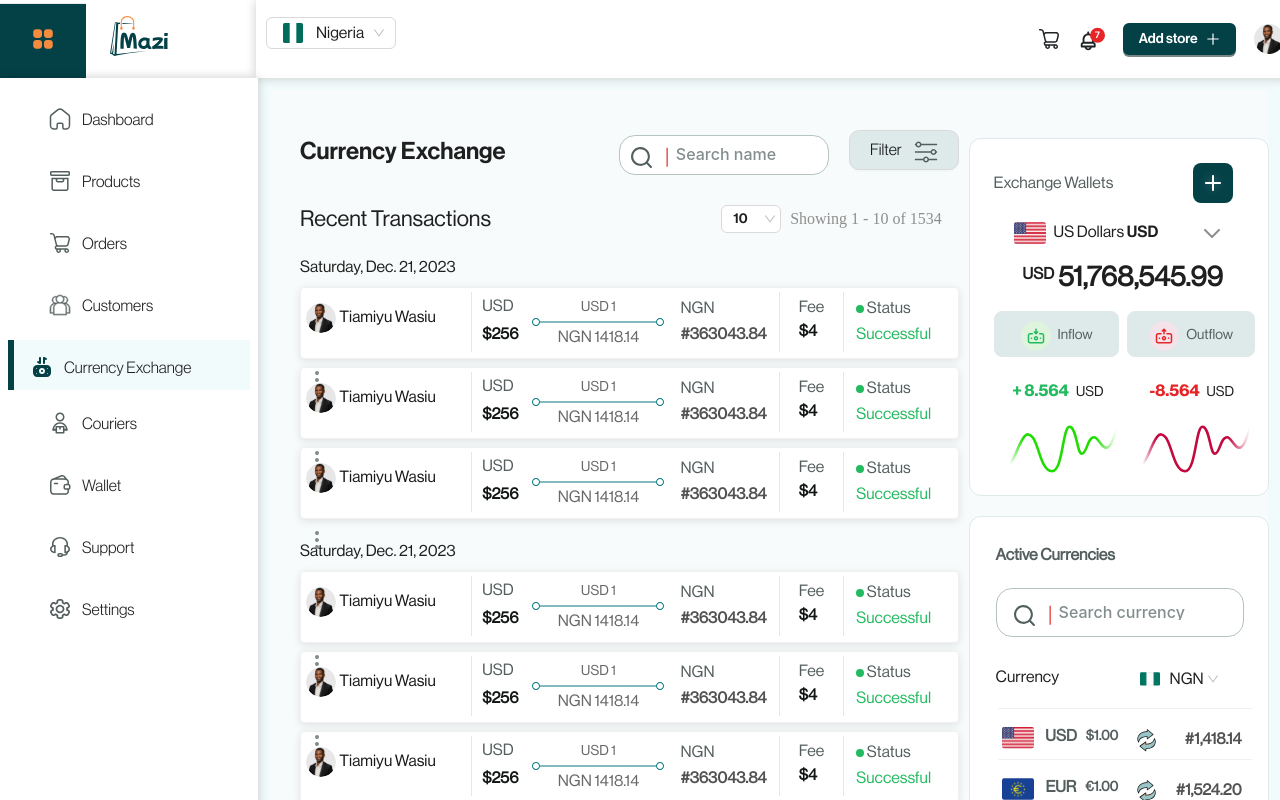
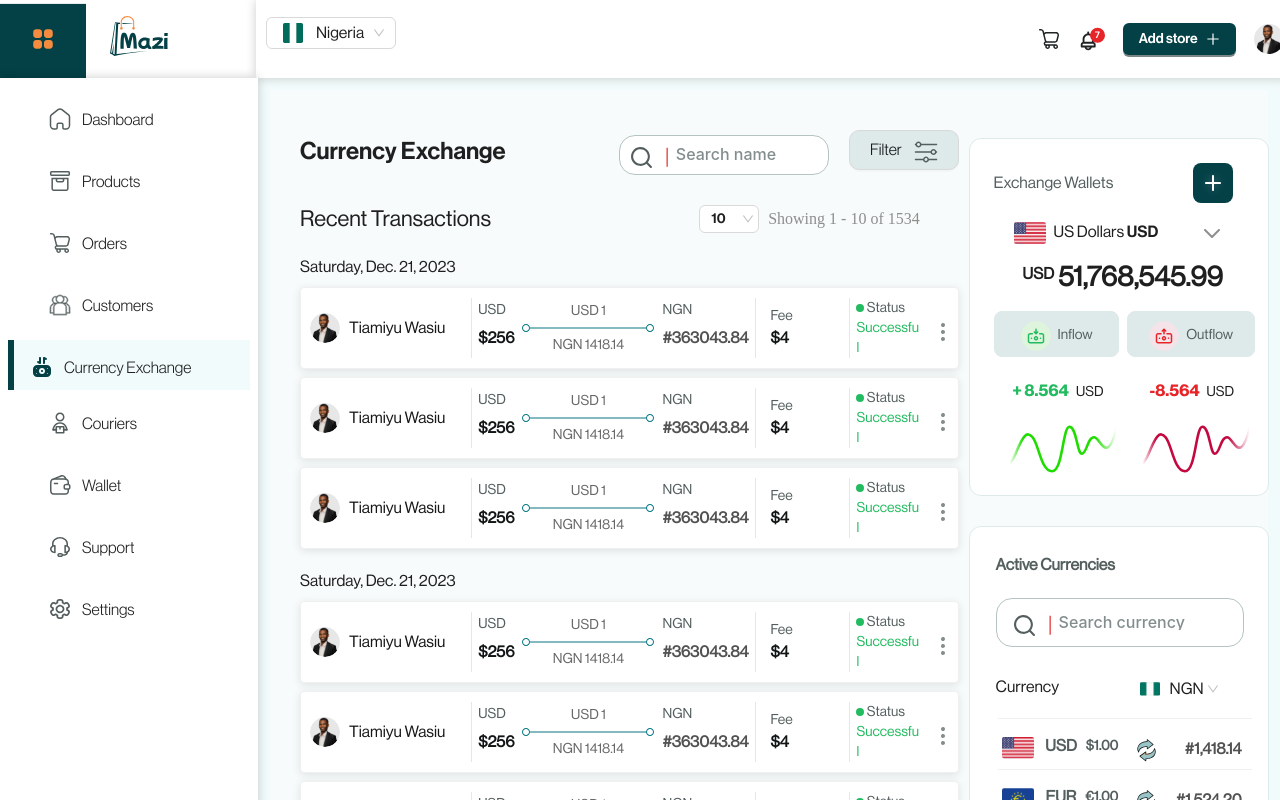
Before and after one commit to AustinRexi/Mazi, a React (Vite) app: page /CurrencyExchange in a window 1280 px wide. Shown: the top 800 px of the page. Built offline with nearby package versions, Linux system fonts and the light colour scheme; a web font is replaced by a local one.

Commit message:
currency

```diff
--- a/src/Components/Courier/CourierCard.jsx
+++ b/src/Components/Courier/CourierCard.jsx
@@ -11,8 +11,8 @@ const CourierCard = ({ item }) => {
         alignItems: "center",
         width: window.innerWidth < 780 ? "100%" : "200px",
         height: "48px",
-        padding: "0px 14px",
-        gap: 18,
+        padding: "0px 8px",
+        gap: 14,
       }}
       bodyStyle={{ padding: "0px" }}
     >
@@ -21,7 +21,7 @@ const CourierCard = ({ item }) => {
         alt="icon"
         icon={!item.icon && <UserOutlined />}
         style={{
-          width: "36px",
+          width: "24px",
         }}
       />
       <span
--- a/src/views/CurrencyExchange/CurrencyExchange.jsx
+++ b/src/views/CurrencyExchange/CurrencyExchange.jsx
@@ -86,8 +86,8 @@ function CurrencyExchange() {
 
   return (
     <div style={{ padding: 20, backgroundColor: "#F8FBFB" }}>
-      <Row gutter={[0, 16]}>
-        <Col span={17}>
+      <Row gutter={[0, 14]}>
+        <Col lg={17}>
           <Row
             gutter={[0, 16]}
             style={{
@@ -96,7 +96,7 @@ function CurrencyExchange() {
               padding: 10,
             }}
           >
-            <Col span={11}>
+            <Col lg={11}>
               {" "}
               <h5
                 style={{
@@ -111,7 +111,7 @@ function CurrencyExchange() {
                 Currency Exchange
               </h5>
             </Col>
-            <Col span={12}>
+            <Col lg={12}>
               <Flex style={{ marginBottom: 8, marginLeft: 17 }}>
                 <Search
                   placeholder={getPlaceholderText}
@@ -128,7 +128,7 @@ function CurrencyExchange() {
                 />
               </Flex>
             </Col>
-            <Col span={14}>
+            <Col lg={14}>
               <Text
                 style={{
                   fontFamily: "NeueHaasDisplayRoman",
@@ -141,23 +141,31 @@ function CurrencyExchange() {
                 Recent Transactions
               </Text>
             </Col>
-            <Col span={10}>
-              <section style={{ marginLeft: 22 }}>
-                <Bottompageignition isVisible={false} />{" "}
+            <Col xs={24} lg={10}>
+              <section style={{ marginLeft: { xs: 0, lg: 22 } }}>
+                <Bottompageignition isVisible={false} />
               </section>
             </Col>
-            <Col span={24}>
+            <Col md={24} lg={24}>
               <Transactions data={data} />
             </Col>
           </Row>
-          <Col span={22}>
+          <Col lg={22}>
             {" "}
             <Bottompageignition isVisible={true} />
           </Col>
         </Col>
-        <Col span={7}>
-          <Exchange />
-          <ActiveCurrency />
+        <Col lg={7}>
+          <Row gutter={[10, 10]}>
+            <Col md={13} lg={24}>
+              {" "}
+              <Exchange />
+            </Col>
+            <Col md={10} lg={24}>
+              {" "}
+              <ActiveCurrency />
+            </Col>
+          </Row>
         </Col>
       </Row>
     </div>
--- a/src/views/CurrencyExchange/Transanctions.jsx
+++ b/src/views/CurrencyExchange/Transanctions.jsx
@@ -47,54 +47,52 @@ const Transaction = ({ data }) => {
                 marginTop: 8,
                 border: "1px solid #f0f0f0",
                 borderRadius: 4,
-                padding: 4,
+                padding: 8, // Increased padding for better spacing
                 backgroundColor: "#fff",
                 maxWidth: 700,
-                maxHeight: 72,
                 boxShadow: "0 2px 8px rgba(0, 0, 0, 0.1)",
               }}
             >
               <Row
-                gutter={[16, 16]}
-                style={{ justifyContent: "flex-start", alignContent: "center" }}
+                gutter={[8, 8]}
+                style={{ justifyContent: "flex-start", alignItems: "center" }}
               >
-                <Col span={6}>
-                  <section style={{ marginTop: "10px" }}>
-                    {" "}
-                    <Avatar src={detail.icon} size={32} />{" "}
+                <Col xs={24} md={6} lg={6}>
+                  <section
+                    style={{
+                      marginTop: "0",
+                      display: "flex",
+                      alignItems: "center",
+                    }}
+                  >
+                    <Avatar
+                      src={detail.icon}
+                      size={32}
+                      style={{ marginRight: 8 }}
+                    />
                     <span
                       style={{
                         fontFamily: "NeueHaasDisplayRoman",
                         fontSize: "16px",
                         fontWeight: 500,
                         lineHeight: "24px",
-                        textAlign: "left",
-
-                        color: " #171717",
+                        color: "#171717",
                       }}
                     >
-                      {" "}
                       {detail.name}
                     </span>
                   </section>
                 </Col>
-                <Col>
-                  <Flex style={{ gap: 8 }}>
-                    {" "}
+                <Col xs={24} md={11}>
+                  <Flex style={{ gap: 4, flexWrap: "wrap" }}>
                     <img src={line} alt="..." />
-                    <div
-                      style={{
-                        display: "grid",
-                        margin: 2,
-                      }}
-                    >
+                    <div style={{ display: "grid", margin: 2 }}>
                       <Text
                         style={{
                           fontFamily: "NeueHaasDisplayRoman",
-                          fontSize: "16px",
+                          fontSize: "14px",
                           fontWeight: 500,
-                          lineHeight: "24px",
-                          textAlign: "left",
+                          lineHeight: "20px",
                           color: "#545E5E",
                         }}
                       >
@@ -106,7 +104,6 @@ const Transaction = ({ data }) => {
                           fontSize: "16px",
                           fontWeight: 600,
                           lineHeight: "24px",
-                          textAlign: "left",
                           color: "#121515",
                         }}
                       >
@@ -118,7 +115,7 @@ const Transaction = ({ data }) => {
                         display: "grid",
                         justifyItems: "center",
                         alignItems: "center",
-                        margin: 4,
+                        margin: 2,
                       }}
                     >
                       <Text
@@ -127,7 +124,6 @@ const Transaction = ({ data }) => {
                           fontSize: "14px",
                           fontWeight: 500,
                           lineHeight: "20px",
-                          textAlign: "left",
                           color: "#696969",
                         }}
                       >
@@ -137,29 +133,22 @@ const Transaction = ({ data }) => {
                       <Text
                         style={{
                           fontFamily: "NeueHaasDisplayRoman",
-                          fontSize: "16px",
+                          fontSize: "14px",
                           fontWeight: 500,
                           lineHeight: "20px",
-                          textAlign: "left",
                           color: "#696969",
                         }}
                       >
                         NGN {detail.exchangeRate}
                       </Text>
                     </div>
-                    <div
-                      style={{
-                        display: "grid",
-                        margin: 4,
-                      }}
-                    >
+                    <div style={{ display: "grid", margin: 2 }}>
                       <Text
                         style={{
                           fontFamily: "NeueHaasDisplayRoman",
-                          fontSize: "16px",
+                          fontSize: "14px",
                           fontWeight: 500,
-                          lineHeight: "24px",
-                          textAlign: "left",
+                          lineHeight: "20px",
                           color: "#545E5E",
                         }}
                       >
@@ -171,7 +160,6 @@ const Transaction = ({ data }) => {
                           fontSize: "16px",
                           fontWeight: 600,
                           lineHeight: "24px",
-                          textAlign: "left",
                           color: "#515251",
                         }}
                       >
@@ -181,20 +169,14 @@ const Transaction = ({ data }) => {
                     <img src={line} alt="..." />
                   </Flex>
                 </Col>
-                <Col>
-                  <div
-                    style={{
-                      display: "grid",
-                      margin: 3,
-                    }}
-                  >
+                <Col xs={12} md={3}>
+                  <div style={{ display: "grid", margin: 2 }}>
                     <Text
                       style={{
                         fontFamily: "NeueHaasDisplayRoman",
-                        fontSize: "16px",
+                        fontSize: "14px",
                         fontWeight: 500,
-                        lineHeight: "24px",
-                        textAlign: "left",
+                        lineHeight: "20px",
                         color: "#545E5E",
                       }}
                     >
@@ -206,7 +188,6 @@ const Transaction = ({ data }) => {
                         fontSize: "16px",
                         fontWeight: 600,
                         lineHeight: "24px",
-                        textAlign: "left",
                         color: "#121515",
                       }}
                     >
@@ -214,22 +195,16 @@ const Transaction = ({ data }) => {
                     </Text>
                   </div>
                 </Col>
-                <Col>
-                  <Flex style={{ gap: 8 }}>
+                <Col xs={10} md={3}>
+                  <Flex style={{ gap: 4 }}>
                     <img src={line} alt="..." />
-                    <div
-                      style={{
-                        display: "grid",
-                        margin: 4,
-                      }}
-                    >
+                    <div style={{ display: "grid", margin: 2 }}>
                       <Text
                         style={{
                           fontFamily: "NeueHaasDisplayRoman",
-                          fontSize: "16px",
+                          fontSize: "14px",
                           fontWeight: 500,
-                          lineHeight: "24px",
-                          textAlign: "left",
+                          lineHeight: "20px",
                           color: "#545E5E",
                         }}
                       >
@@ -238,10 +213,9 @@ const Transaction = ({ data }) => {
                       <Text
                         style={{
                           fontFamily: "NeueHaasDisplayRoman",
-                          fontSize: "16px",
+                          fontSize: "14px",
                           fontWeight: 500,
-                          lineHeight: "24px",
-                          textAlign: "left",
+                          lineHeight: "20px",
                           color: "#22BB5F",
                         }}
                       >
@@ -250,26 +224,18 @@ const Transaction = ({ data }) => {
                     </div>
                   </Flex>
                 </Col>
-                <Col>
-                  {" "}
+                <Col xs={2} md={1}>
                   <Dropdown
                     overlay={menu}
                     trigger={["click"]}
                     placement="bottom"
-                    style={{
-                      fontSize: "14px",
-                      fontWeight: 500,
-                      lineHeight: "16px",
-                      fontFamily: "NeueHaasDisplayThin",
-                      color: " #1D1D1D)",
-                    }}
                   >
                     <img
                       src={option}
                       alt="options"
                       style={{
-                        top: 20,
                         cursor: "pointer",
+                        marginTop: 8,
                       }}
                     />
                   </Dropdown>
```
